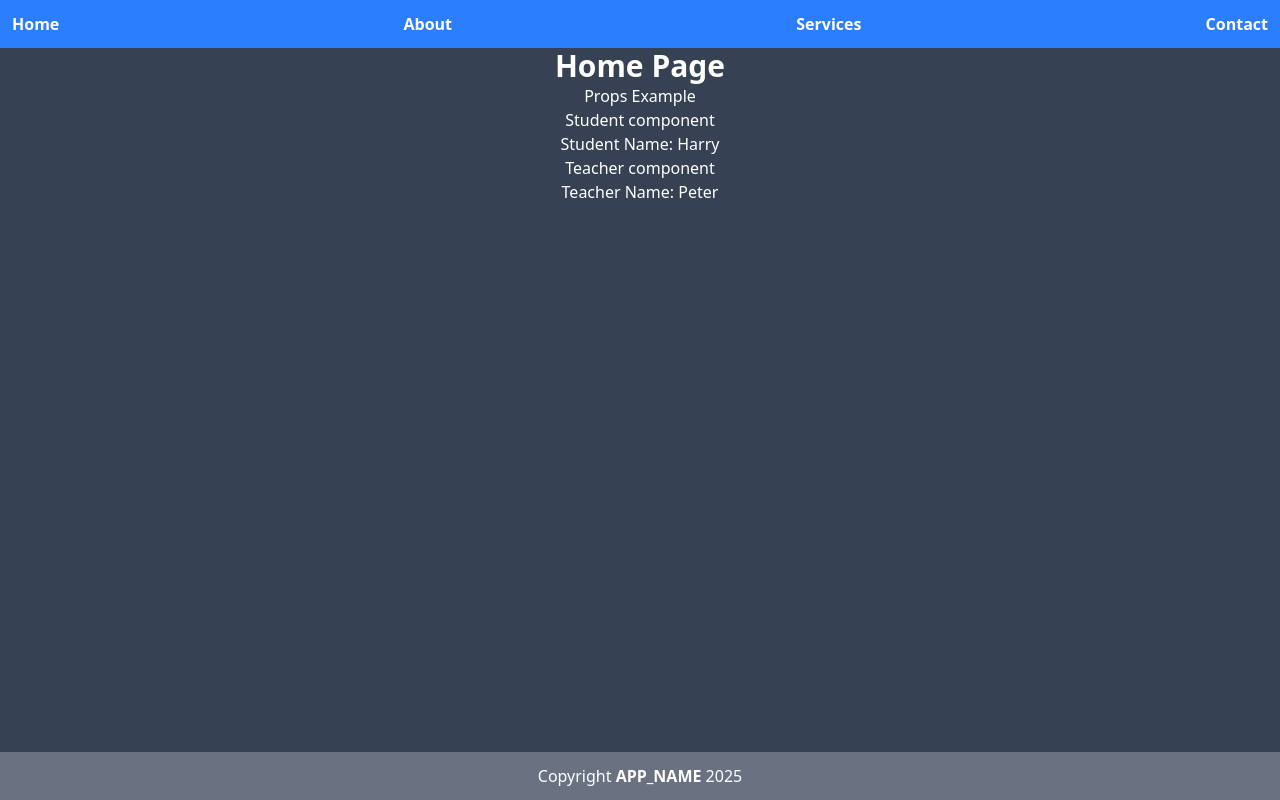
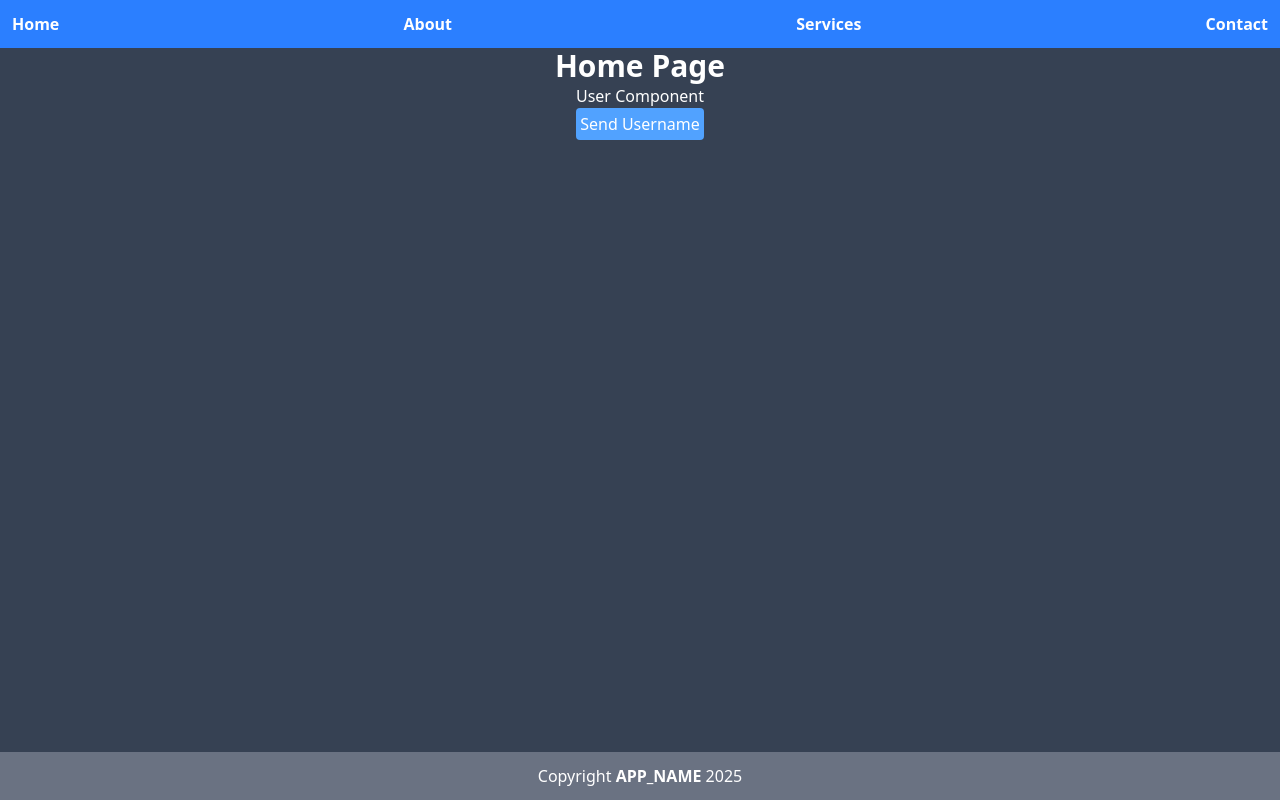
Before and after one commit to TechnicalSabir/vue-practice, a Vue app: page / in a window 1280 px wide. Built offline with nearby package versions, Linux system fonts and the light colour scheme.

Commit message:
PR-20: Send child to parent data component

```diff
--- a/src/components/inc/User.vue
+++ b/src/components/inc/User.vue
@@ -1,12 +1,18 @@
 <script>
 export default {
     name: "User",
+    data() {
+        return {
+            userName: "Peter"
+        }
+    },
     props: {
-        users: Array
+        getUserName: Function
     }
 }
 </script>
 
 <template>
-    <h2 v-for="item in users">{{ item.name }} - {{ item.email }}</h2>
+    <h1>User Component</h1>
+    <button class="bg-blue-400 p-1 rounded-sm cursor-pointer" @click="getUserName(userName)">Send Username</button>
 </template>
--- a/src/views/Home.vue
+++ b/src/views/Home.vue
@@ -1,17 +1,15 @@
 <script>
-import Student from '@/components/inc/Student.vue';
-import Teacher from '@/components/inc/Teacher.vue';
+import User from '@/components/inc/User.vue';
 export default {
   name: "Home",
-  data() {
-    return {
-      studentName: "Harry",
-      teacherName: "Peter"
+
+  components: {
+    User,
+  },
+  methods: {
+    getUserName(name) {
+      alert(name)
     }
-  },
-  components: {
-    Student,
-    Teacher
   }
 
 }
@@ -19,8 +17,6 @@ export default {
 <template>
   <main class="flex justify-center items-center flex-col">
     <h1 class="text-3xl font-bold">Home Page</h1>
-    <h1>Props Example</h1>
-    <Student :name="studentName"></Student>
-    <Teacher :name="teacherName"></Teacher>
+    <User :getUserName="getUserName"></User>
   </main>
 </template>
```
